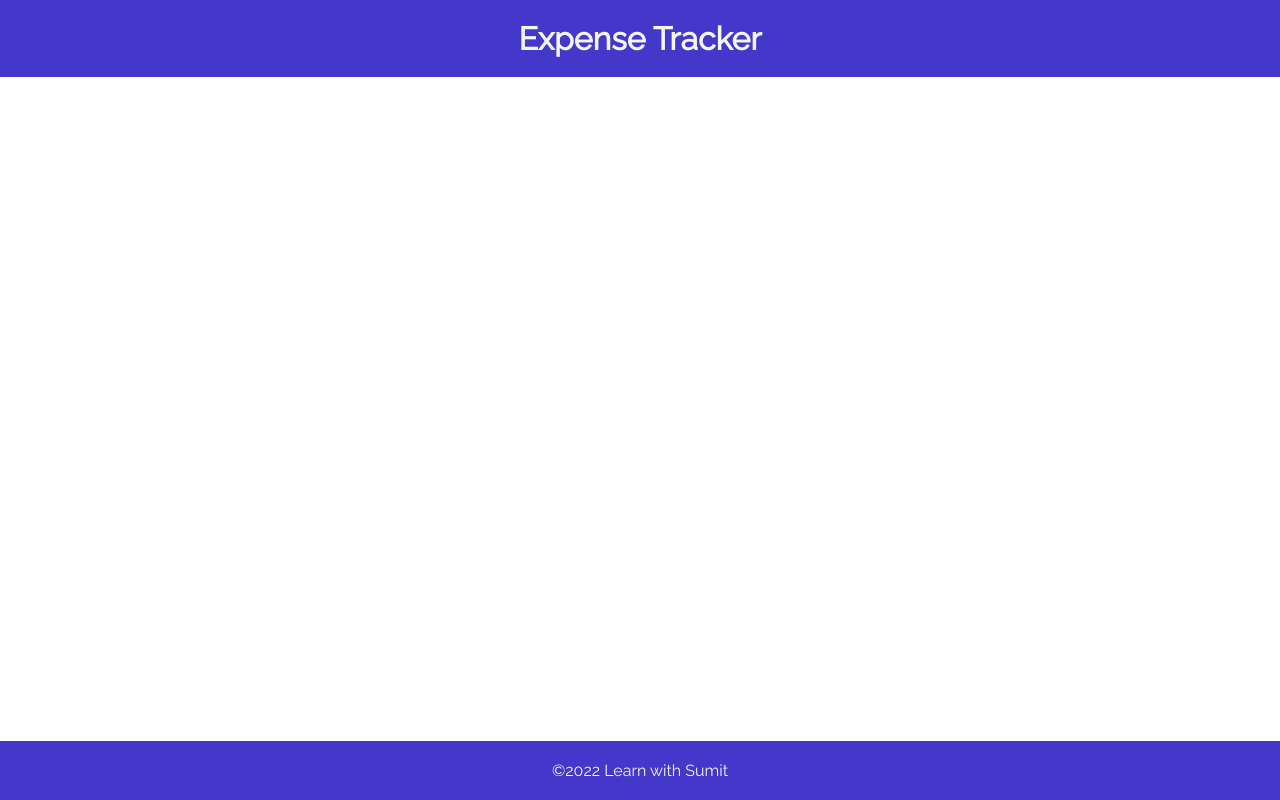
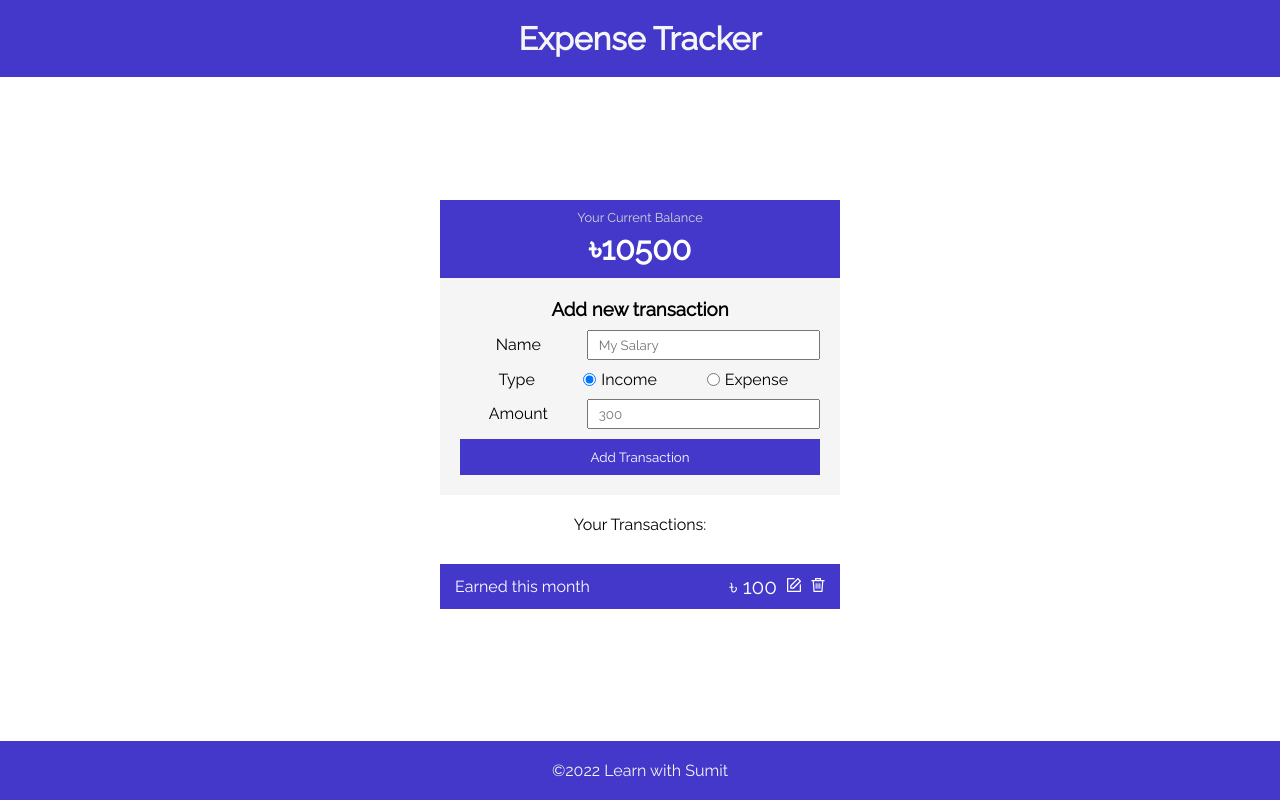
Before and after one commit to rakibul-wdp/expense-tracker, a React (Create React App) app: page / in a window 1280 px wide. Built offline with nearby package versions, Linux system fonts and the light colour scheme.

Commit message:
convert html template to react component

```diff
--- a/src/App.js
+++ b/src/App.js
@@ -1,9 +1,18 @@
 import React from 'react';
 import './App.css';
+import Balance from './components/Balance';
+import Form from './components/Form';
 import Layout from './components/Layout';
+import Transactions from './components/transactions/Transactions';
 
 function App() {
-  return <Layout></Layout>;
+  return (
+    <Layout>
+      <Balance />
+      <Form />
+      <Transactions />
+    </Layout>
+  );
 }
 
 export default App;
--- /dev/null
+++ b/src/components/transactions/Transaction.js
@@ -0,0 +1,22 @@
+import React from 'react';
+import editImage from '../../assets/images/edit.svg';
+import deleteImage from '../../assets/images/delete.svg';
+
+const Transaction = () => {
+  return (
+    <li className='transaction income'>
+      <p>Earned this month</p>
+      <div className='right'>
+        <p>৳ 100</p>
+        <button className='link'>
+          <img className='icon' src={editImage} alt='edit' />
+        </button>
+        <button className='link'>
+          <img className='icon' src={deleteImage} alt='delete' />
+        </button>
+      </div>
+    </li>
+  );
+};
+
+export default Transaction;
--- a/src/components/transactions/Transactions.js
+++ b/src/components/transactions/Transactions.js
@@ -1,4 +1,5 @@
 import React from 'react';
+import Transaction from './Transaction';
 
 const Transactions = () => {
   return (
@@ -7,18 +8,7 @@ const Transactions = () => {
 
       <div className='conatiner_of_list_of_transactions'>
         <ul>
-          <li className='transaction income'>
-            <p>Earned this month</p>
-            <div className='right'>
-              <p>৳ 100</p>
-              <button className='link'>
-                <img className='icon' src='./images/edit.svg' alt='edit' />
-              </button>
-              <button className='link'>
-                <img className='icon' src='./images/delete.svg' alt='delete' />
-              </button>
-            </div>
-          </li>
+          <Transaction />
         </ul>
       </div>
     </>
```
Also changed, not shown: 1 other file (tests, documents, lock files or other folders).
